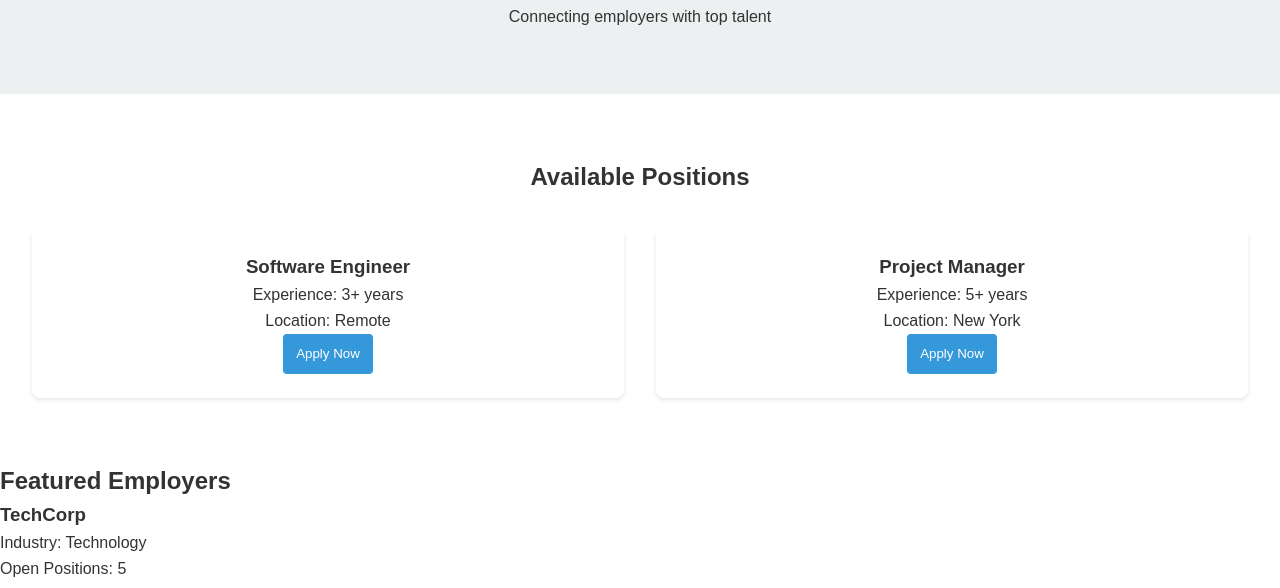
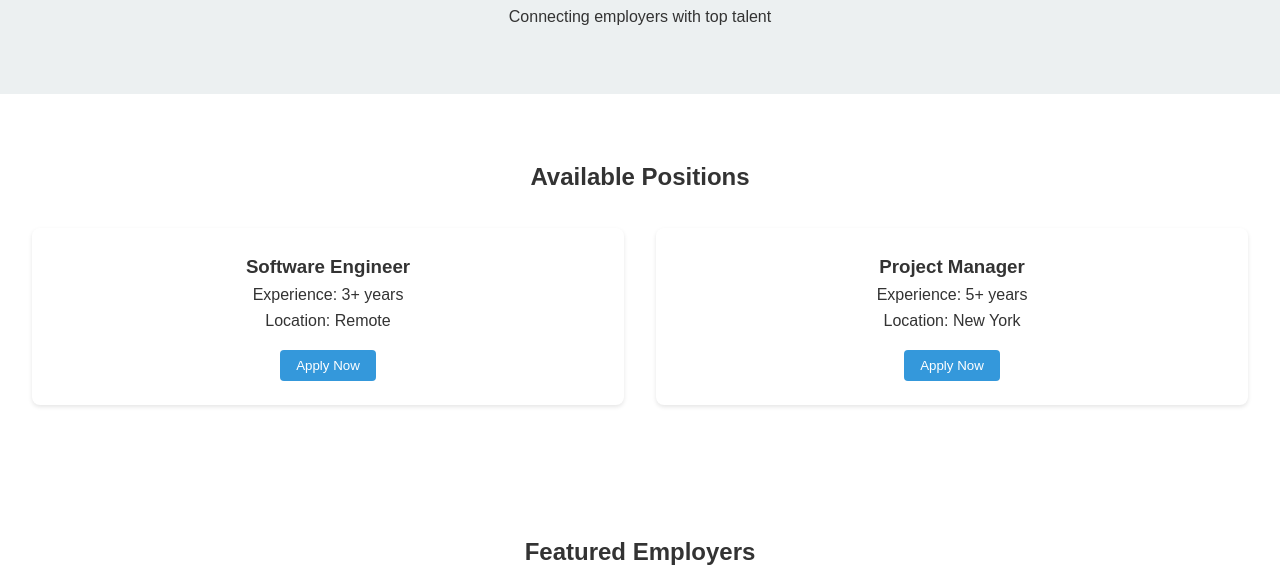
Before and after one commit to Dozie130/Website-for-skill-personel, a plain HTML site: page index.html in a window 1280 px wide. Shown: the part 210-798 px from the top of the page. Drawn offline with Linux system fonts and the light colour scheme.

Commit message:
Update styles.css

```diff
--- a/styles.css
+++ b/styles.css
@@ -50,23 +50,37 @@ nav a:hover {
     margin-bottom: 1rem;
 }
 
-#jobs {
+#jobs, #employers {
     padding: 4rem 2rem;
     text-align: center;
 }
 
-.job-listings {
+.job-listings, .employer-list {
     display: grid;
     grid-template-columns: repeat(auto-fit, minmax(250px, 1fr));
     gap: 2rem;
     margin-top: 2rem;
 }
 
-.job-card {
+.job-card, .employer-card {
     background: #fff;
     padding: 1.5rem;
     border-radius: 8px;
     box-shadow: 0 2px 4px rgba(0,0,0,0.1);
+}
+
+.apply-btn {
+    margin-top: 1rem;
+    padding: 0.5rem 1rem;
+    background: #3498db;
+    color: white;
+    border: none;
+    border-radius: 4px;
+    cursor: pointer;
+}
+
+.apply-btn:hover {
+    background: #2980b9;
 }
 
 #apply {
@@ -107,6 +121,18 @@ button:hover {
     background: #2980b9;
 }
 
+#success-message {
+    margin-top: 1rem;
+    padding: 1rem;
+    background: #27ae60;
+    color: white;
+    border-radius: 4px;
+}
+
+.hidden {
+    display: none;
+}
+
 footer {
     text-align: center;
     padding: 1rem;
```
